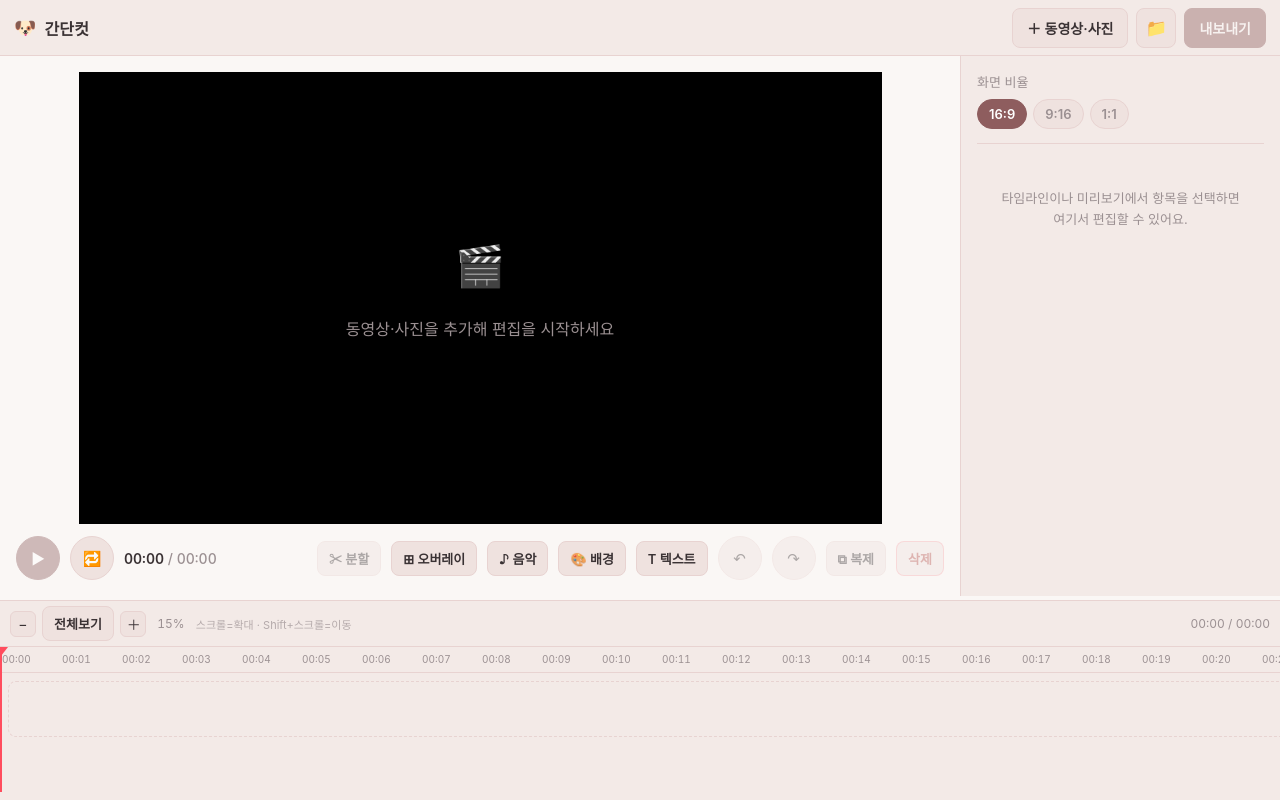
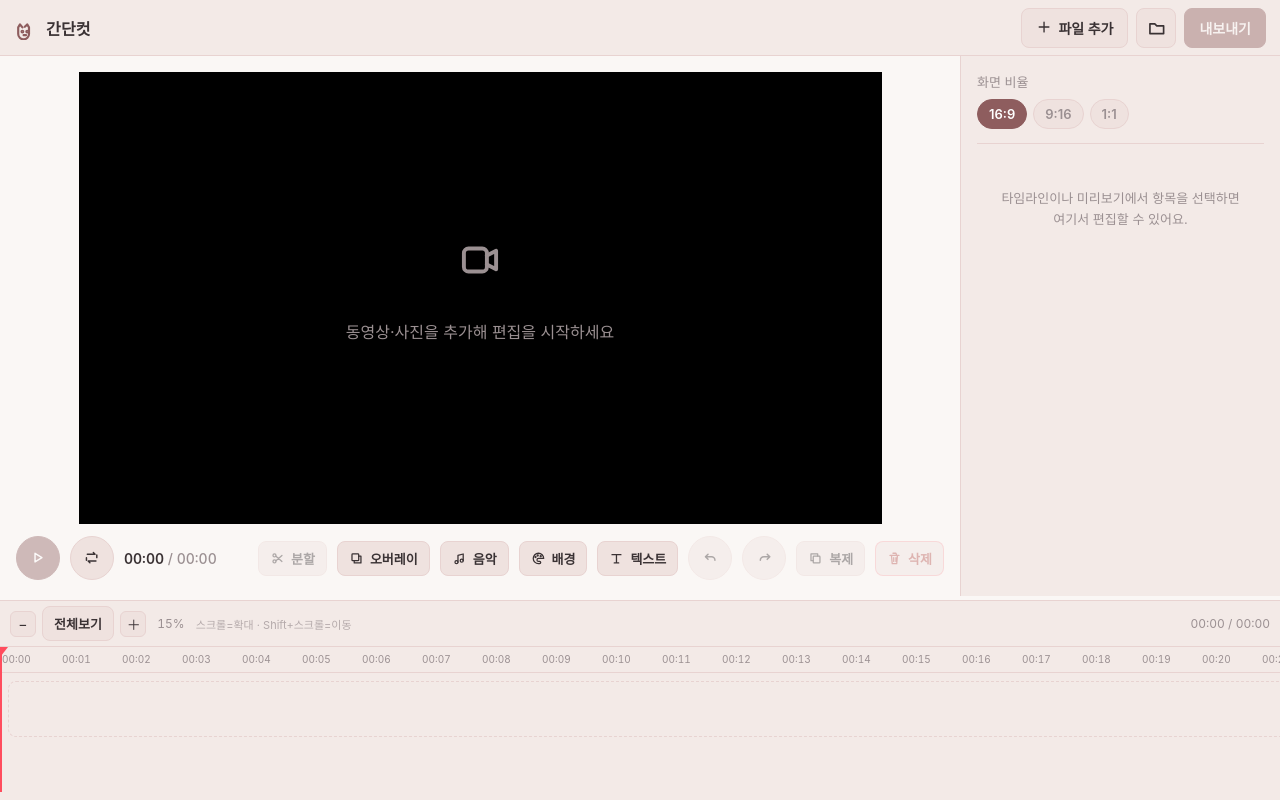
Before and after one commit to juyeonjuyeonjuyeon/simple-videocut, a React (Vite) app: page / in a window 1280 px wide. Built offline with nearby package versions, Linux system fonts and the light colour scheme.

Commit message:
Unify media import progress and icons

```diff
--- a/src/App.tsx
+++ b/src/App.tsx
@@ -9,6 +9,7 @@ import { projectDuration, formatTime } from './utils/time'
 import { saveProject, loadProject, autosaveMeta, AUTOSAVE_KEY } from './utils/project'
 import type { ProjectMeta } from './utils/project'
 import { AUDIO_ACCEPT, isAudioFile, isImageFile, isVideoFile } from './utils/media'
+import Icon from './components/Icon'
 
 export default function App() {
   const clips = useEditor((s) => s.clips)
@@ -216,26 +217,33 @@ export default function App() {
     if (main.length) addFiles(main)
     if (audio.length) addAudioFiles(audio)
   }
+  const addMixedFiles = (list: FileList) => {
+    const files = Array.from(list)
+    const main = files.filter((file) => isVideoFile(file) || isImageFile(file))
+    const audio = files.filter(isAudioFile)
+    if (main.length) void addFiles(main)
+    if (audio.length) void addAudioFiles(audio)
+  }
 
   return (
     <div className="app" style={appStyle} onDragEnter={onDragEnter} onDragOver={onDragOver} onDragLeave={onDragLeave} onDrop={onDrop}>
       <header className="topbar">
         <div className="topbar__brand">
-          <span className="topbar__logo">🐶</span>
+          <span className="topbar__logo"><Icon name="brand" /></span>
           <span className="topbar__name">간단컷</span>
         </div>
         <div className="topbar__actions">
           <span className={`save-status save-status--${saveStatus}`} role="status">
             {saveStatus === 'saving' ? '저장 중…' : saveStatus === 'saved' ? '저장됨' : saveStatus === 'error' ? '저장 실패' : ''}
           </span>
-          <button className="btn topbar__add" onClick={() => fileRef.current?.click()}><span>＋</span><span className="topbar__add-label"> 동영상·사진</span></button>
-          <button className="iconbtn iconbtn--sm" onClick={() => setShowProject(true)} title="프로젝트 저장·불러오기" aria-label="프로젝트">📁</button>
+          <button className="btn topbar__add" onClick={() => fileRef.current?.click()}><Icon name="plus" /><span className="topbar__add-label"> 파일 추가</span></button>
+          <button className="iconbtn iconbtn--sm" onClick={() => setShowProject(true)} title="프로젝트 저장·불러오기" aria-label="프로젝트"><Icon name="folder" /></button>
           <button className="btn btn--primary" onClick={() => setShowExport(true)} disabled={!hasClips}>
             내보내기
           </button>
         </div>
-        <input ref={fileRef} type="file" accept="video/*,image/*" multiple hidden
-          onChange={(e) => { if (e.target.files) addFiles(e.target.files); e.target.value = '' }} />
+        <input ref={fileRef} type="file" accept={`video/*,image/*,${AUDIO_ACCEPT}`} multiple hidden
+          onChange={(e) => { if (e.target.files) addMixedFiles(e.target.files); e.target.value = '' }} />
         <input ref={overlayRef} type="file" accept="video/*,image/*" multiple hidden
           onChange={(e) => { if (e.target.files) addOverlayFiles(e.target.files); e.target.value = '' }} />
         <input ref={audioRef} type="file" accept={AUDIO_ACCEPT} multiple hidden
@@ -252,7 +260,7 @@ export default function App() {
               disabled={!hasContent}
               aria-label={isPlaying ? '일시정지' : '재생'}
             >
-              {isPlaying ? '❚❚' : '▶'}
+              <Icon name={isPlaying ? 'pause' : 'play'} />
             </button>
             <button
               className={`iconbtn${loop ? ' iconbtn--on' : ''}`}
@@ -260,21 +268,21 @@ export default function App() {
               title="반복 재생"
               aria-label="반복 재생"
             >
-              🔁
+              <Icon name="repeat" />
             </button>
             <div className="transport__time">
               {formatTime(playhead)} <span>/ {formatTime(total)}</span>
             </div>
             <div className="transport__spacer" />
-            <button className="btn btn--sm" onClick={splitAtPlayhead} disabled={!hasClips} title="단축키: S">✂ 분할</button>
-            <button className="btn btn--sm" onClick={() => overlayRef.current?.click()}>⊞ 오버레이</button>
-            <button className="btn btn--sm" onClick={() => audioRef.current?.click()}>♪ 음악</button>
-            <button className="btn btn--sm" onClick={addBackground}>🎨 배경</button>
-            <button className="btn btn--sm" onClick={addText}>T 텍스트</button>
-            <button className="iconbtn" onClick={undo} disabled={!canUndo} title="실행 취소" aria-label="실행 취소">↶</button>
-            <button className="iconbtn" onClick={redo} disabled={!canRedo} title="다시 실행" aria-label="다시 실행">↷</button>
-            <button className="btn btn--sm" onClick={duplicateSelected} disabled={!selection} title="단축키: ⌘D">⧉ 복제</button>
-            <button className="btn btn--sm btn--danger" onClick={deleteSelected} disabled={!selection} title="단축키: Delete">삭제</button>
+            <button className="btn btn--sm" onClick={splitAtPlayhead} disabled={!hasClips} title="단축키: S"><Icon name="split" />분할</button>
+            <button className="btn btn--sm" onClick={() => overlayRef.current?.click()}><Icon name="layers" />오버레이</button>
+            <button className="btn btn--sm" onClick={() => audioRef.current?.click()}><Icon name="music" />음악</button>
+            <button className="btn btn--sm" onClick={addBackground}><Icon name="palette" />배경</button>
+            <button className="btn btn--sm" onClick={addText}><Icon name="text" />텍스트</button>
+            <button className="iconbtn" onClick={undo} disabled={!canUndo} title="실행 취소" aria-label="실행 취소"><Icon name="undo" /></button>
+            <button className="iconbtn" onClick={redo} disabled={!canRedo} title="다시 실행" aria-label="다시 실행"><Icon name="redo" /></button>
+            <button className="btn btn--sm" onClick={duplicateSelected} disabled={!selection} title="단축키: ⌘D"><Icon name="copy" />복제</button>
+            <button className="btn btn--sm btn--danger" onClick={deleteSelected} disabled={!selection} title="단축키: Delete"><Icon name="trash" />삭제</button>
           </div>
         </section>
         <Inspector />
@@ -298,7 +306,7 @@ export default function App() {
       {dragging && (
         <div className="dropzone">
           <div className="dropzone__inner">
-            <span>⬇</span>
+            <Icon name="download" />
             <p>파일을 놓아 추가</p>
             <small>동영상·사진은 메인 트랙, 음악은 오디오 트랙으로 추가됩니다</small>
           </div>
--- /dev/null
+++ b/src/components/Icon.tsx
@@ -0,0 +1,29 @@
+import type { ReactNode, SVGProps } from 'react'
+
+export type IconName = 'brand' | 'plus' | 'folder' | 'play' | 'pause' | 'repeat' | 'split' | 'layers' |
+  'music' | 'palette' | 'text' | 'undo' | 'redo' | 'copy' | 'trash' | 'download' | 'upload' | 'share' | 'close' |
+  'warning' | 'screen' | 'video' | 'image' | 'mute' | 'rotate' | 'flipH' | 'flipV'
+
+const paths: Record<IconName, ReactNode> = {
+  brand: <><path d="M7 9.5 5 7 3.5 9.5V15a4.5 4.5 0 0 0 9 0V9.5L11 7 9 9"/><circle cx="7" cy="13" r=".7"/><circle cx="11" cy="13" r=".7"/><path d="M8 16h2"/></>,
+  plus: <path d="M10 4v12M4 10h12"/>, folder: <path d="M3 6h5l2 2h7v8H3z"/>,
+  play: <path d="m7 5 8 5-8 5z"/>, pause: <path d="M7 5v10M13 5v10"/>,
+  repeat: <><path d="M5 6h9l-2-2M15 14H6l2 2"/><path d="M16 7v3M4 13v-3"/></>,
+  split: <><circle cx="6" cy="6" r="2"/><circle cx="6" cy="14" r="2"/><path d="m8 7 8 7M8 13l8-7"/></>,
+  layers: <><rect x="4" y="4" width="9" height="9" rx="1"/><path d="M7 13v3h9V7h-3"/></>,
+  music: <><path d="M8 15V6l7-2v9"/><circle cx="6" cy="15" r="2"/><circle cx="13" cy="13" r="2"/></>,
+  palette: <><path d="M10 3a7 7 0 1 0 0 14h1.5a1.5 1.5 0 0 0 0-3H10a2 2 0 0 1 0-4h7A7 7 0 0 0 10 3Z"/><circle cx="6" cy="8" r=".7"/><circle cx="9" cy="6" r=".7"/><circle cx="13" cy="7" r=".7"/></>,
+  text: <path d="M4 5h12M10 5v11M7 16h6"/>, undo: <path d="m7 6-3 3 3 3M5 9h6a4 4 0 0 1 4 4"/>,
+  redo: <path d="m13 6 3 3-3 3M15 9H9a4 4 0 0 0-4 4"/>, copy: <><rect x="7" y="7" width="9" height="9" rx="1"/><path d="M13 7V4H4v9h3"/></>,
+  trash: <><path d="M4 6h12M8 3h4l1 3M6 6l1 11h6l1-11M9 9v5M12 9v5"/></>,
+  download: <path d="M10 3v10m-4-4 4 4 4-4M4 16h12"/>, upload: <path d="M10 15V5m-4 4 4-4 4 4M4 17h12"/>,
+  share: <><circle cx="5" cy="10" r="2"/><circle cx="15" cy="5" r="2"/><circle cx="15" cy="15" r="2"/><path d="m7 9 6-3M7 11l6 3"/></>, close: <path d="m5 5 10 10M15 5 5 15"/>,
+  warning: <><path d="m10 3 8 14H2z"/><path d="M10 8v4M10 15h.01"/></>, screen: <><rect x="3" y="4" width="14" height="10" rx="1"/><path d="M7 17h6M10 14v3"/></>,
+  video: <><rect x="3" y="5" width="10" height="10" rx="2"/><path d="m13 8 4-2v8l-4-2"/></>, image: <><rect x="3" y="4" width="14" height="12" rx="2"/><circle cx="7" cy="8" r="1"/><path d="m4 14 4-4 3 3 2-2 3 3"/></>,
+  mute: <><path d="M4 8h3l4-3v10l-4-3H4zM14 8l3 4M17 8l-3 4"/></>, rotate: <path d="M15 7V3l-2 2a6 6 0 1 0 2 9"/>,
+  flipH: <><path d="M10 3v14M7 6 3 10l4 4M13 6l4 4-4 4"/></>, flipV: <><path d="M3 10h14M6 7l4-4 4 4M6 13l4 4 4-4"/></>,
+}
+
+export default function Icon({ name, ...props }: { name: IconName } & SVGProps<SVGSVGElement>) {
+  return <svg className={`ui-icon ${props.className ?? ''}`} viewBox="0 0 20 20" fill="none" stroke="currentColor" strokeWidth="1.7" strokeLinecap="round" strokeLinejoin="round" aria-hidden="true" {...props}>{paths[name]}</svg>
+}
--- a/src/components/Preview.tsx
+++ b/src/components/Preview.tsx
@@ -11,6 +11,7 @@ import {
 } from '../utils/time'
 import { cssTransform, cssCropFill } from '../utils/transform'
 import { hexToRgba } from '../utils/color'
+import Icon from './Icon'
 
 const RATIO: Record<AspectRatio, number> = { '16:9': 16 / 9, '9:16': 9 / 16, '1:1': 1 }
 const DRIFT = 0.35 // seconds before we hard-seek a media element back in sync
@@ -695,7 +696,7 @@ export default function Preview() {
 
         {!hasContent && (
           <div className="preview__empty">
-            <span>🎬</span>
+            <span><Icon name="video" /></span>
             <p>동영상·사진을 추가해 편집을 시작하세요</p>
           </div>
         )}
--- a/src/components/Timeline.tsx
+++ b/src/components/Timeline.tsx
@@ -590,7 +590,7 @@ export default function Timeline() {
             >
               {overlays.map((o, i) =>
                 freeChip('overlay', o.id, o.start, overlayLength(o), overlayLanes[i], OV_LANE_H, o.color,
-                  `${o.kind === 'image' ? '🖼' : '⊞'} ${o.name}${o.repeat > 1 ? ` ⟳${o.repeat}` : ''}${o.kind === 'video' && o.muted ? ' 🔇' : ''}`,
+                  `${o.kind === 'image' ? '이미지' : '오버레이'} · ${o.name}${o.repeat > 1 ? ` · 반복 ${o.repeat}회` : ''}${o.kind === 'video' && o.muted ? ' · 음소거' : ''}`,
                   selection?.type === 'overlay' && selection.id === o.id),
               )}
             </div>
@@ -622,11 +622,11 @@ export default function Timeline() {
                 >
                   {editing?.id === c.id
                     ? renameInput
-                    : <span className="clip__label">{c.kind === 'image' ? '🖼 ' : c.kind === 'color' ? '🎨 ' : '🎬 '}{c.name}</span>}
+                    : <span className="clip__label">{c.kind === 'image' ? '이미지 · ' : c.kind === 'color' ? '색상 · ' : '영상 · '}{c.name}</span>}
                   <span className="clip__meta">
                     {c.speed !== 1 && `${c.speed}× `}
                     {c.repeat > 1 && `⟳${c.repeat} `}
-                    {c.muted && '🔇'}
+                    {c.muted && <span className="clip__muted">음소거</span>}
                   </span>
                   {isSel && c.kind !== 'color' && <span className="clip__handle clip__handle--l" onPointerDown={(e) => onClipTrimStart(e, c.id)} />}
                   {isSel && <span className="clip__handle clip__handle--r" onPointerDown={(e) => onClipTrim(e, c.id)} />}
@@ -644,7 +644,7 @@ export default function Timeline() {
             >
               {audios.map((a, i) =>
                 freeChip('audio', a.id, a.start, audioLength(a), audioLanes[i], AUD_LANE_H, a.color,
-                  `♪ ${a.name}${a.repeat > 1 ? ` ⟳${a.repeat}` : ''}${a.muted ? ' 🔇' : ''}`,
+                  `음악 · ${a.name}${a.repeat > 1 ? ` · 반복 ${a.repeat}회` : ''}${a.muted ? ' · 음소거' : ''}`,
                   selection?.type === 'audio' && selection.id === a.id),
               )}
             </div>
@@ -674,7 +674,7 @@ export default function Timeline() {
             >
               {backgrounds.map((b, i) =>
                 freeChip('background', b.id, b.start, clipTimelineDuration(b), bgLanes[i], AUD_LANE_H, clipBg(b),
-                  `🎨 ${b.name}${b.kind === 'video' && b.muted ? ' 🔇' : ''}`,
+                  `배경 · ${b.name}${b.kind === 'video' && b.muted ? ' · 음소거' : ''}`,
                   selection?.type === 'background' && selection.id === b.id),
               )}
             </div>
@@ -725,7 +725,7 @@ export default function Timeline() {
             {target.type === 'background' && <button role="menuitem" onClick={() => withTarget(target, () => moveBackgroundToMain(target.id))}>메인 트랙으로 이동</button>}
             {canMute &&
               <button role="menuitem" onClick={() => withTarget(target, () => target.type === 'audio' ? updateAudio(target.id, { muted: !item?.muted }) : target.type === 'overlay' ? updateOverlay(target.id, { muted: !item?.muted }) : updateBackground(target.id, { muted: !item?.muted }))}>{item?.muted ? '음소거 해제' : '음소거'}</button>}
-            <button role="menuitem" onClick={() => withTarget(target, duplicateSelected)}>⧉ 복제</button>
+            <button role="menuitem" onClick={() => withTarget(target, duplicateSelected)}>복제</button>
             <div className="timeline-menu__separator" />
             <button role="menuitem" className="timeline-menu__danger" onClick={() => withTarget(target, deleteSelected)}>삭제</button>
           </div>
--- a/src/ffmpeg/exporter.ts
+++ b/src/ffmpeg/exporter.ts
@@ -49,6 +49,25 @@ export function parseVideoStreamInfo(lines: string[]): VideoStreamInfo {
 
 export function shouldNormalizeInput(info: VideoStreamInfo, outputWidth: number, outputHeight: number): boolean {
   return info.codec === 'hevc' || info.codec === 'h265' || info.width > outputWidth || info.height > outputHeight
+}
+
+export function createProgressReporter(onProgress?: (ratio: number) => void) {
+  let start = 0
+  let share = 1
+  let last = 0
+  return {
+    setStage(nextStart: number, nextShare: number) {
+      start = nextStart
+      share = nextShare
+    },
+    report(value: number) {
+      if (!onProgress || !Number.isFinite(value)) return
+      const next = Math.max(last, Math.min(1, Math.max(0, start + value * share)))
+      if (next === last) return
+      last = next
+      onProgress(Number(next.toFixed(4)))
+    },
+  }
 }
 
 async function probeInput(fp: FFmpeg, name: string): Promise<VideoStreamInfo> {
@@ -205,9 +224,9 @@ export async function exportVideo(opts: ExportOptions): Promise<Blob> {
   const { w: W, h: H } = aspectToWH(aspect, height)
   const duration = projectDuration(clips, overlays, audios, texts, backgrounds)
 
-  const onProg = ({ progress }: { progress: number }) => {
-    if (onProgress && isFinite(progress)) onProgress(Math.max(0, Math.min(progress, 1)))
-  }
+  const progressReporter = createProgressReporter(onProgress)
+  progressReporter.report(0.02)
+  const onProg = ({ progress }: { progress: number }) => progressReporter.report(progress)
   fp.on('progress', onProg)
   const outName = `out.${format}`
   let resetEngine = false
@@ -232,6 +251,7 @@ export async function exportVideo(opts: ExportOptions): Promise<Blob> {
       if (!clip.file.size) throw new Error(`원본 영상 파일이 비어 있습니다: ${clip.name}`)
       const sourceName = `in${i}`
       await fp.writeFile(sourceName, await fetchFile(clip.file))
+      progressReporter.setStage(0, 0)
       const info = await probeInput(fp, sourceName)
       audioFlags.push(info.hasAudio)
 
@@ -250,6 +270,7 @@ export async function exportVideo(opts: ExportOptions): Promise<Blob> {
         else normalizeArgs.push('-an')
         normalizeArgs.push(normalizedName)
 
+        progressReporter.setStage(0.05 + (0.2 * i) / clips.length, 0.2 / clips.length)
         logBuffer = []
         const normalizeExitCode = await fp.exec(normalizeArgs)
         if (normalizeExitCode !== 0) {
@@ -265,6 +286,8 @@ export async function exportVideo(opts: ExportOptions): Promise<Blob> {
         inputFiles.push(sourceName)
         inputTrimStarts.push(clip.trimStart)
       }
+      progressReporter.setStage(0.05 + (0.2 * (i + 1)) / clips.length, 0)
+      progressReporter.report(0)
     }
 
     // "repeat" expands a clip into N back-to-back concat segments that all
@@ -490,6 +513,7 @@ export async function exportVideo(opts: ExportOptions): Promise<Blob> {
       )
     }
 
+    progressReporter.setStage(0.25, 0.7)
     const exitCode = await fp.exec(args)
     if (exitCode !== 0) {
       resetEngine = true
@@ -498,6 +522,8 @@ export async function exportVideo(opts: ExportOptions): Promise<Blob> {
       throw new Error(`영상 변환에 실패했습니다. (FFmpeg 종료 코드 ${exitCode})${detail ? `\n${detail}` : ''}`)
     }
     const data = await fp.readFile(outName)
+    progressReporter.setStage(0.95, 0.03)
+    progressReporter.report(1)
     // Copy into a fresh ArrayBuffer-backed array (readFile may be SharedArrayBuffer-backed).
     const bytes = new Uint8Array(data as Uint8Array)
     if (bytes.byteLength === 0) {
--- a/src/styles.css
+++ b/src/styles.css
@@ -55,7 +55,7 @@ button, input, textarea { font-family: inherit; }
   padding-top: env(safe-area-inset-top);
 }
 .topbar__brand { display: flex; align-items: center; gap: 8px; font-weight: 700; }
-.topbar__logo { font-size: 18px; }
+.topbar__logo { display: inline-flex; color: var(--accent); }
 .topbar__name { letter-spacing: 0.2px; }
 .topbar__actions { display: flex; gap: 8px; }
 .save-status { align-self: center; min-width: 52px; font-size: 12px; color: var(--text-dim); text-align: right; }
@@ -361,7 +361,13 @@ button, input, textarea { font-family: inherit; }
   cursor: pointer;
   transition: background 0.15s, border-color 0.15s, opacity 0.15s;
   white-space: nowrap;
+  display: inline-flex;
+  align-items: center;
+  justify-content: center;
+  gap: 6px;
 }
+.ui-icon { width: 1.15em; height: 1.15em; flex: 0 0 auto; }
+.topbar__logo .ui-icon { width: 24px; height: 24px; stroke-width: 1.8; }
 .btn:hover:not(:disabled) { background: var(--bg-3); }
 .btn:disabled { opacity: 0.4; cursor: not-allowed; }
 .btn--primary { background: var(--accent); border-color: var(--accent); color: #fff; }
@@ -1035,7 +1041,7 @@ input[type='range']:disabled { opacity: 0.4; }
 .modal__row { display: flex; justify-content: space-between; font-size: 14px; color: var(--text-dim); }
 .modal__row b { color: var(--text); }
 .modal__field { display: flex; flex-direction: column; gap: 8px; font-size: 14px; color: var(--text-dim); }
-.modal__hint { font-size: 12px; color: var(--text-dim); }
+.modal__hint { font-size: 12px; color: var(--text-dim); display: flex; align-items: flex-start; gap: 6px; }
 .filename { display: flex; align-items: center; gap: 4px; }
 .filename__input {
   flex: 1 1 auto;
@@ -1049,7 +1055,7 @@ input[type='range']:disabled { opacity: 0.4; }
 }
 .filename__input:focus { outline: none; border-color: var(--accent); }
 .filename__ext { color: var(--text-dim); font-size: 14px; flex: 0 0 auto; }
-.modal__error { color: var(--danger); font-size: 14px; line-height: 1.5; }
+.modal__error { color: var(--danger); font-size: 14px; line-height: 1.5; display: flex; align-items: flex-start; gap: 7px; white-space: pre-wrap; }
 .modal__note {
   font-size: 12.5px;
   line-height: 1.6;
@@ -1071,6 +1077,14 @@ input[type='range']:disabled { opacity: 0.4; }
   height: 100%;
   background: linear-gradient(90deg, var(--accent), #7aa2ff);
   transition: width 0.2s;
+}
+.progress__bar--indeterminate .progress__fill {
+  width: 38% !important;
+  animation: progress-indeterminate 1.15s ease-in-out infinite;
+}
+@keyframes progress-indeterminate {
+  from { transform: translateX(-110%); }
+  to { transform: translateX(285%); }
 }
 .progress__status { font-size: 12px; color: var(--text-dim); font-variant-numeric: tabular-nums; }
 
```
Also changed, not shown: src/components/ExportDialog.tsx (+10 -9 lines), src/components/Inspector.tsx (+14 -13 lines), src/components/ProjectDialog.tsx (+4 -3 lines), 1 other file (tests, documents, lock files or other folders).
